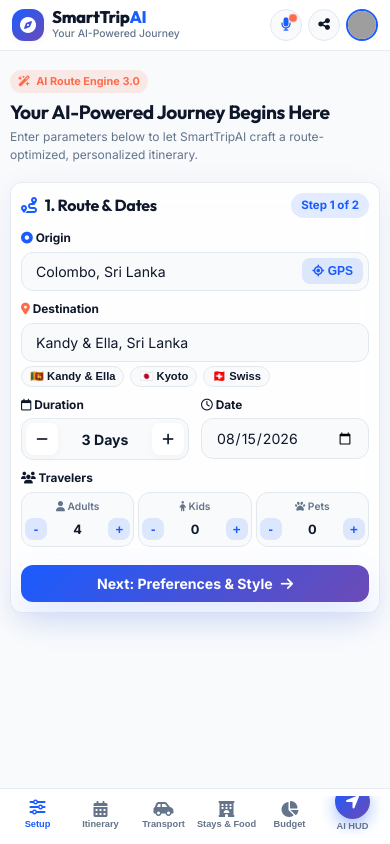
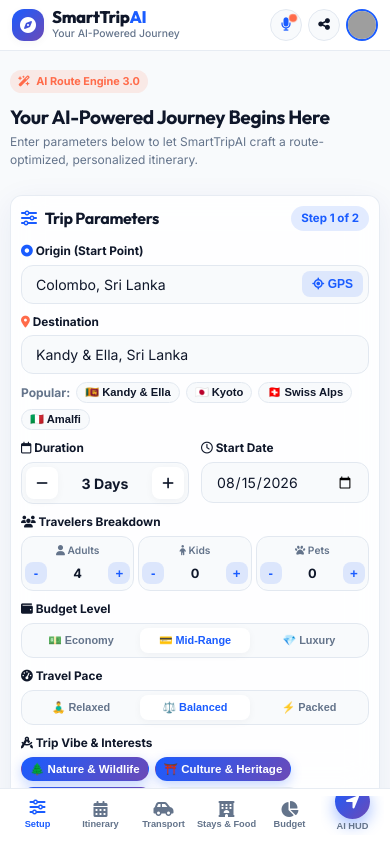
Before and after one commit to ShelumHansana/SmartTripAI, a website: page www/index.html in a window 390 px wide. Drawn offline with nearby package versions, Linux system fonts and the light colour scheme; grey boxes are pictures that could not be loaded.

Commit message:
Enhance universal responsiveness across all mobile, tablet, and desktop displays

```diff
--- a/public/styles.css
+++ b/public/styles.css
@@ -79,14 +79,6 @@
   margin: 0;
   padding: 0;
   -webkit-tap-highlight-color: transparent;
-  scrollbar-width: none !important;
-  -ms-overflow-style: none !important;
-}
-
-*::-webkit-scrollbar {
-  display: none !important;
-  width: 0 !important;
-  height: 0 !important;
 }
 
 html, body {
@@ -102,8 +94,6 @@ body {
   color: var(--text-main);
   line-height: 1.5;
   transition: background-color var(--transition-normal), color var(--transition-normal);
-  -webkit-font-smoothing: antialiased;
-  -moz-osx-font-smoothing: grayscale;
 }
 
 h1, h2, h3, h4, h5, h6 {
@@ -500,32 +490,32 @@ body.native-app .app-bar {
 .screen-viewport {
   flex: 1 1 auto;
   min-height: 0;
-  overflow: hidden !important;
-  overscroll-behavior: none !important;
+  overflow-y: auto;
+  -webkit-overflow-scrolling: touch;
   position: relative;
   background: var(--bg-app);
-  scrollbar-width: none;
-  -ms-overflow-style: none;
-}
-
+}
+
+/* Custom Scrollbar */
 .screen-viewport::-webkit-scrollbar {
-  display: none;
-  width: 0;
-  height: 0;
+  width: 5px;
+}
+.screen-viewport::-webkit-scrollbar-track {
+  background: transparent;
+}
+.screen-viewport::-webkit-scrollbar-thumb {
+  background: var(--border-color);
+  border-radius: 10px;
 }
 
 .screen {
   display: none;
-  height: 100%;
-  overflow: hidden !important;
-  animation: fadeIn 0.25s ease-in-out;
+  min-height: 100%;
+  animation: fadeIn 0.3s ease-in-out;
 }
 
 .screen.active {
-  display: flex;
-  flex-direction: column;
-  height: 100%;
-  overflow: hidden !important;
+  display: block;
 }
 
 @keyframes fadeIn {
@@ -534,12 +524,7 @@ body.native-app .app-bar {
 }
 
 .screen-content {
-  padding: 12px 14px;
-  height: 100%;
-  display: flex;
-  flex-direction: column;
-  overflow: hidden !important;
-  box-sizing: border-box;
+  padding: 16px;
 }
 
 .p-0 { padding: 0 !important; }
@@ -915,45 +900,36 @@ body.native-app .app-bar {
    8. SCREEN 1: ONBOARDING & SETUP
    -------------------------------------------------------------------------- */
 .onboarding-hero {
-  margin-bottom: 8px;
+  margin-bottom: 16px;
 }
 
 .hero-chip {
   display: inline-flex;
   align-items: center;
   gap: 6px;
-  font-size: 0.68rem;
+  font-size: 0.72rem;
   font-weight: 700;
-  padding: 3px 8px;
+  padding: 4px 10px;
   border-radius: var(--radius-full);
   background: var(--secondary-light);
   color: var(--secondary);
-  margin-bottom: 4px;
+  margin-bottom: 8px;
 }
 
 .hero-title {
-  font-size: 1.18rem;
-  line-height: 1.2;
-  margin-bottom: 4px;
+  font-size: 1.4rem;
+  line-height: 1.25;
+  margin-bottom: 6px;
   color: var(--text-main);
 }
 
 .hero-subtext {
-  font-size: 0.74rem;
+  font-size: 0.82rem;
   color: var(--text-muted);
 }
 
 .input-card-engine {
-  margin-bottom: 8px;
-}
-
-.setup-step {
-  display: none;
-  animation: fadeIn 0.25s ease-in-out;
-}
-
-.setup-step.active {
-  display: block;
+  margin-bottom: 24px;
 }
 
 /* --------------------------------------------------------------------------
@@ -2585,3 +2561,70 @@ button {
     display: none !important;
   }
 }
+
+/* Landscape Mode for Smartphones */
+@media (max-height: 500px) and (orientation: landscape) {
+  .app-bar {
+    padding: 4px 12px !important;
+    min-height: 42px !important;
+  }
+
+  .app-logo {
+    width: 26px !important;
+    height: 26px !important;
+    font-size: 0.85rem !important;
+  }
+
+  .app-name {
+    font-size: 0.95rem !important;
+  }
+
+  .app-subtitle {
+    display: none !important;
+  }
+
+  .icon-btn, .avatar-badge {
+    width: 28px !important;
+    height: 28px !important;
+  }
+
+  .bottom-tab-bar {
+    min-height: 46px !important;
+    padding: 2px 4px !important;
+  }
+
+  .tab-item i {
+    font-size: 0.9rem !important;
+  }
+
+  .tab-item span {
+    font-size: 0.55rem !important;
+  }
+
+  .hud-tab-icon {
+    width: 30px !important;
+    height: 30px !important;
+    margin-top: -8px !important;
+  }
+}
+
+/* Tablets & Foldables unfolded (769px to 1024px) */
+@media (min-width: 769px) and (max-width: 1024px) {
+  body.mode-frame .mobile-frame {
+    width: min(100%, 480px);
+    height: min(920px, 95vh);
+  }
+
+  body.mode-fullscreen .screen-content {
+    max-width: 680px;
+    margin: 0 auto;
+  }
+}
+
+/* Large Displays / Desktop Fullscreen constraint */
+@media (min-width: 1025px) {
+  body.mode-fullscreen .screen-content {
+    max-width: 720px;
+    margin: 0 auto;
+  }
+}
--- a/www/app.js
+++ b/www/app.js
@@ -413,20 +413,6 @@ function setupEventListeners() {
   window.toggleVibeTag = function(pill) {
     pill.classList.toggle('active');
   };
-}
-
-// Setup Step Switcher (Step 1 & Step 2)
-function goToSetupStep(stepNum) {
-  const step1 = document.getElementById('setupStep1');
-  const step2 = document.getElementById('setupStep2');
-  if (!step1 || !step2) return;
-  if (stepNum === 1) {
-    step1.classList.add('active');
-    step2.classList.remove('active');
-  } else {
-    step1.classList.remove('active');
-    step2.classList.add('active');
-  }
 }
 
 // --------------------------------------------------------------------------
--- a/www/index.html
+++ b/www/index.html
@@ -116,18 +116,18 @@
               <p class="hero-subtext">Enter parameters below to let SmartTripAI craft a route-optimized, personalized itinerary.</p>
             </div>
 
-            <!-- Input Card Engine (Step 1 of 2: Route & Group) -->
-            <div class="card glass-card input-card-engine setup-step active" id="setupStep1">
+            <!-- Input Card Engine -->
+            <div class="card glass-card input-card-engine">
               <div class="card-header">
-                <h3><i class="fa-solid fa-route text-primary"></i> 1. Route & Dates</h3>
+                <h3><i class="fa-solid fa-sliders text-primary"></i> Trip Parameters</h3>
                 <span class="badge badge-primary">Step 1 of 2</span>
               </div>
 
               <!-- Start Point (Origin) -->
               <div class="form-group">
-                <label class="form-label"><i class="fa-solid fa-circle-dot text-primary"></i> Origin</label>
+                <label class="form-label"><i class="fa-solid fa-circle-dot text-primary"></i> Origin (Start Point)</label>
                 <div class="input-with-action">
-                  <input type="text" id="originInput" class="form-control" value="Colombo, Sri Lanka" placeholder="Starting location...">
+                  <input type="text" id="originInput" class="form-control" value="Colombo, Sri Lanka" placeholder="Search starting city or address...">
                   <button class="input-action-btn" onclick="detectGPSLocation()" title="Detect current GPS">
                     <i class="fa-solid fa-location-crosshairs"></i> GPS
                   </button>
@@ -137,13 +137,15 @@
               <!-- Destination Point -->
               <div class="form-group">
                 <label class="form-label"><i class="fa-solid fa-location-dot text-secondary"></i> Destination</label>
-                <input type="text" id="destInput" class="form-control" value="Kandy & Ella, Sri Lanka" placeholder="Where to explore?">
+                <input type="text" id="destInput" class="form-control" value="Kandy & Ella, Sri Lanka" placeholder="Where do you want to explore?">
 
                 <!-- Quick Destination Suggestions -->
-                <div class="pill-group mt-1">
+                <div class="pill-group mt-2">
+                  <span class="pill-title">Popular:</span>
                   <button class="pill-chip" onclick="setDestination('Kandy & Ella, Sri Lanka')">🇱🇰 Kandy & Ella</button>
                   <button class="pill-chip" onclick="setDestination('Kyoto & Nara, Japan')">🇯🇵 Kyoto</button>
-                  <button class="pill-chip" onclick="setDestination('Interlaken, Switzerland')">🇨🇭 Swiss</button>
+                  <button class="pill-chip" onclick="setDestination('Interlaken, Switzerland')">🇨🇭 Swiss Alps</button>
+                  <button class="pill-chip" onclick="setDestination('Amalfi Coast, Italy')">🇮🇹 Amalfi</button>
                 </div>
               </div>
 
@@ -159,14 +161,14 @@
                 </div>
 
                 <div class="form-group flex-1">
-                  <label class="form-label"><i class="fa-regular fa-clock"></i> Date</label>
+                  <label class="form-label"><i class="fa-regular fa-clock"></i> Start Date</label>
                   <input type="date" id="startDateInput" class="form-control" value="2026-08-15">
                 </div>
               </div>
 
               <!-- Group Size Breakdown -->
               <div class="form-group">
-                <label class="form-label"><i class="fa-solid fa-users"></i> Travelers</label>
+                <label class="form-label"><i class="fa-solid fa-users"></i> Travelers Breakdown</label>
                 <div class="group-breakdown-grid">
                   <div class="breakdown-item">
                     <span class="b-label"><i class="fa-solid fa-user"></i> Adults</span>
@@ -195,31 +197,18 @@
                 </div>
               </div>
 
-              <!-- Step 1 Next Button -->
-              <button class="btn btn-primary btn-block mt-2 shine-effect" onclick="goToSetupStep(2)">
-                <span>Next: Preferences & Style</span> <i class="fa-solid fa-arrow-right"></i>
-              </button>
-            </div>
-
-            <!-- Input Card Engine (Step 2 of 2: Preferences & Style) -->
-            <div class="card glass-card input-card-engine setup-step" id="setupStep2">
-              <div class="card-header">
-                <h3><i class="fa-solid fa-sliders text-secondary"></i> 2. Budget & Style</h3>
-                <span class="badge badge-secondary">Step 2 of 2</span>
-              </div>
-
               <!-- Preferences: Budget Level -->
               <div class="form-group">
                 <label class="form-label"><i class="fa-solid fa-wallet"></i> Budget Level</label>
                 <div class="segment-control" id="budgetSegment">
                   <button class="segment-btn" data-value="economy" onclick="selectSegment('budgetSegment', this)">
-                    💵 Economy
+                    <span class="s-icon">💵</span> Economy
                   </button>
                   <button class="segment-btn active" data-value="mid" onclick="selectSegment('budgetSegment', this)">
-                    💳 Mid-Range
+                    <span class="s-icon">💳</span> Mid-Range
                   </button>
                   <button class="segment-btn" data-value="luxury" onclick="selectSegment('budgetSegment', this)">
-                    💎 Luxury
+                    <span class="s-icon">💎</span> Luxury
                   </button>
                 </div>
               </div>
@@ -242,26 +231,22 @@
 
               <!-- Preferences: Trip Vibe (Multi Select) -->
               <div class="form-group">
-                <label class="form-label"><i class="fa-solid fa-compass-drafting"></i> Trip Vibe</label>
+                <label class="form-label"><i class="fa-solid fa-compass-drafting"></i> Trip Vibe & Interests</label>
                 <div class="tag-selector" id="vibeTags">
-                  <button class="tag-pill active" onclick="toggleVibeTag(this)">🌲 Nature</button>
-                  <button class="tag-pill active" onclick="toggleVibeTag(this)">⛩️ Culture</button>
-                  <button class="tag-pill active" onclick="toggleVibeTag(this)">🍜 Food</button>
-                  <button class="tag-pill" onclick="toggleVibeTag(this)">🧗‍♂️ Hiking</button>
-                  <button class="tag-pill" onclick="toggleVibeTag(this)">🏖️ Beach</button>
-                  <button class="tag-pill" onclick="toggleVibeTag(this)">📸 Photos</button>
+                  <button class="tag-pill active" onclick="toggleVibeTag(this)">🌲 Nature & Wildlife</button>
+                  <button class="tag-pill active" onclick="toggleVibeTag(this)">⛩️ Culture & Heritage</button>
+                  <button class="tag-pill active" onclick="toggleVibeTag(this)">🍜 Culinary & Dining</button>
+                  <button class="tag-pill" onclick="toggleVibeTag(this)">🧗‍♂️ Adventure & Hiking</button>
+                  <button class="tag-pill" onclick="toggleVibeTag(this)">🏖️ Coastal & Beach</button>
+                  <button class="tag-pill" onclick="toggleVibeTag(this)">📸 Photography Spots</button>
                 </div>
               </div>
 
-              <!-- Step 2 Navigation Buttons -->
-              <div class="form-row mt-2">
-                <button class="btn btn-outline" style="flex: 0 0 80px;" onclick="goToSetupStep(1)">
-                  <i class="fa-solid fa-arrow-left"></i> Back
-                </button>
-                <button class="btn btn-primary flex-1 shine-effect" onclick="generateAIItinerary()">
-                  <span>Generate Itinerary</span> <i class="fa-solid fa-wand-magic-sparkles"></i>
-                </button>
-              </div>
+              <!-- Primary CTA -->
+              <button class="btn btn-primary btn-block btn-lg mt-3 shine-effect" onclick="generateAIItinerary()">
+                <span>Generate AI Itinerary</span> <i class="fa-solid fa-wand-magic-sparkles"></i>
+              </button>
+
             </div>
 
           </div>
--- a/www/styles.css
+++ b/www/styles.css
@@ -79,14 +79,6 @@
   margin: 0;
   padding: 0;
   -webkit-tap-highlight-color: transparent;
-  scrollbar-width: none !important;
-  -ms-overflow-style: none !important;
-}
-
-*::-webkit-scrollbar {
-  display: none !important;
-  width: 0 !important;
-  height: 0 !important;
 }
 
 html, body {
@@ -102,8 +94,6 @@ body {
   color: var(--text-main);
   line-height: 1.5;
   transition: background-color var(--transition-normal), color var(--transition-normal);
-  -webkit-font-smoothing: antialiased;
-  -moz-osx-font-smoothing: grayscale;
 }
 
 h1, h2, h3, h4, h5, h6 {
@@ -500,32 +490,32 @@ body.native-app .app-bar {
 .screen-viewport {
   flex: 1 1 auto;
   min-height: 0;
-  overflow: hidden !important;
-  overscroll-behavior: none !important;
+  overflow-y: auto;
+  -webkit-overflow-scrolling: touch;
   position: relative;
   background: var(--bg-app);
-  scrollbar-width: none;
-  -ms-overflow-style: none;
-}
-
+}
+
+/* Custom Scrollbar */
 .screen-viewport::-webkit-scrollbar {
-  display: none;
-  width: 0;
-  height: 0;
+  width: 5px;
+}
+.screen-viewport::-webkit-scrollbar-track {
+  background: transparent;
+}
+.screen-viewport::-webkit-scrollbar-thumb {
+  background: var(--border-color);
+  border-radius: 10px;
 }
 
 .screen {
   display: none;
-  height: 100%;
-  overflow: hidden !important;
-  animation: fadeIn 0.25s ease-in-out;
+  min-height: 100%;
+  animation: fadeIn 0.3s ease-in-out;
 }
 
 .screen.active {
-  display: flex;
-  flex-direction: column;
-  height: 100%;
-  overflow: hidden !important;
+  display: block;
 }
 
 @keyframes fadeIn {
@@ -534,12 +524,7 @@ body.native-app .app-bar {
 }
 
 .screen-content {
-  padding: 12px 14px;
-  height: 100%;
-  display: flex;
-  flex-direction: column;
-  overflow: hidden !important;
-  box-sizing: border-box;
+  padding: 16px;
 }
 
 .p-0 { padding: 0 !important; }
@@ -915,45 +900,36 @@ body.native-app .app-bar {
    8. SCREEN 1: ONBOARDING & SETUP
    -------------------------------------------------------------------------- */
 .onboarding-hero {
-  margin-bottom: 8px;
+  margin-bottom: 16px;
 }
 
 .hero-chip {
   display: inline-flex;
   align-items: center;
   gap: 6px;
-  font-size: 0.68rem;
+  font-size: 0.72rem;
   font-weight: 700;
-  padding: 3px 8px;
+  padding: 4px 10px;
   border-radius: var(--radius-full);
   background: var(--secondary-light);
   color: var(--secondary);
-  margin-bottom: 4px;
+  margin-bottom: 8px;
 }
 
 .hero-title {
-  font-size: 1.18rem;
-  line-height: 1.2;
-  margin-bottom: 4px;
+  font-size: 1.4rem;
+  line-height: 1.25;
+  margin-bottom: 6px;
   color: var(--text-main);
 }
 
 .hero-subtext {
-  font-size: 0.74rem;
+  font-size: 0.82rem;
   color: var(--text-muted);
 }
 
 .input-card-engine {
-  margin-bottom: 8px;
-}
-
-.setup-step {
-  display: none;
-  animation: fadeIn 0.25s ease-in-out;
-}
-
-.setup-step.active {
-  display: block;
+  margin-bottom: 24px;
 }
 
 /* --------------------------------------------------------------------------
@@ -2585,3 +2561,70 @@ button {
     display: none !important;
   }
 }
+
+/* Landscape Mode for Smartphones */
+@media (max-height: 500px) and (orientation: landscape) {
+  .app-bar {
+    padding: 4px 12px !important;
+    min-height: 42px !important;
+  }
+
+  .app-logo {
+    width: 26px !important;
+    height: 26px !important;
+    font-size: 0.85rem !important;
+  }
+
+  .app-name {
+    font-size: 0.95rem !important;
+  }
+
+  .app-subtitle {
+    display: none !important;
+  }
+
+  .icon-btn, .avatar-badge {
+    width: 28px !important;
+    height: 28px !important;
+  }
+
+  .bottom-tab-bar {
+    min-height: 46px !important;
+    padding: 2px 4px !important;
+  }
+
+  .tab-item i {
+    font-size: 0.9rem !important;
+  }
+
+  .tab-item span {
+    font-size: 0.55rem !important;
+  }
+
+  .hud-tab-icon {
+    width: 30px !important;
+    height: 30px !important;
+    margin-top: -8px !important;
+  }
+}
+
+/* Tablets & Foldables unfolded (769px to 1024px) */
+@media (min-width: 769px) and (max-width: 1024px) {
+  body.mode-frame .mobile-frame {
+    width: min(100%, 480px);
+    height: min(920px, 95vh);
+  }
+
+  body.mode-fullscreen .screen-content {
+    max-width: 680px;
+    margin: 0 auto;
+  }
+}
+
+/* Large Displays / Desktop Fullscreen constraint */
+@media (min-width: 1025px) {
+  body.mode-fullscreen .screen-content {
+    max-width: 720px;
+    margin: 0 auto;
+  }
+}
```
Also changed, not shown: public/app.js (+0 -14 lines), public/index.html (+27 -42 lines), styles.css (+67 -0 lines).
